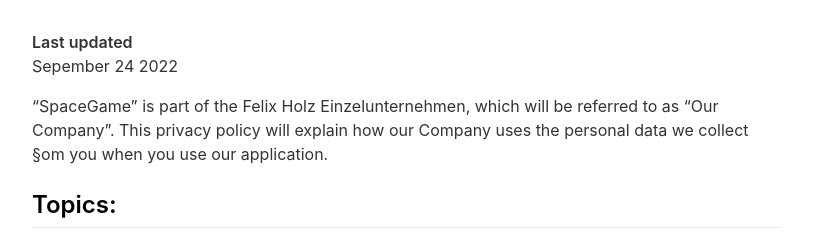
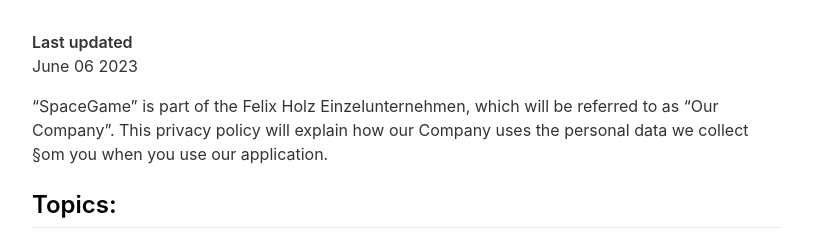
Before and after one commit to NeXTormer/NeverSkip-Landingpage, a Jekyll site: the page built from _pages/spacegame-privacypolicy.md, in a window 1280 px wide. Shown: the top 248 px of the page, without its empty margins (233-1046 px from the left). Built offline with Jekyll 4.4.1, drawn with Linux system fonts in a browser that asks for light colours; nearby versions of some CDN libraries.

Commit message:
update last updated

```diff
--- a/_pages/spacegame-privacypolicy.md
+++ b/_pages/spacegame-privacypolicy.md
@@ -6,7 +6,7 @@
 ---
 
 **Last updated**
-Sepember 24 2022
+June 06 2023
 
 "SpaceGame" is part of the Felix Holz Einzelunternehmen, which will be referred to as "Our Company". This privacy policy will explain how our Company uses the personal data we collect §om you when you use our application.
 
```
Also changed, not shown: _pages/imprint.md (line endings or trailing spaces).
